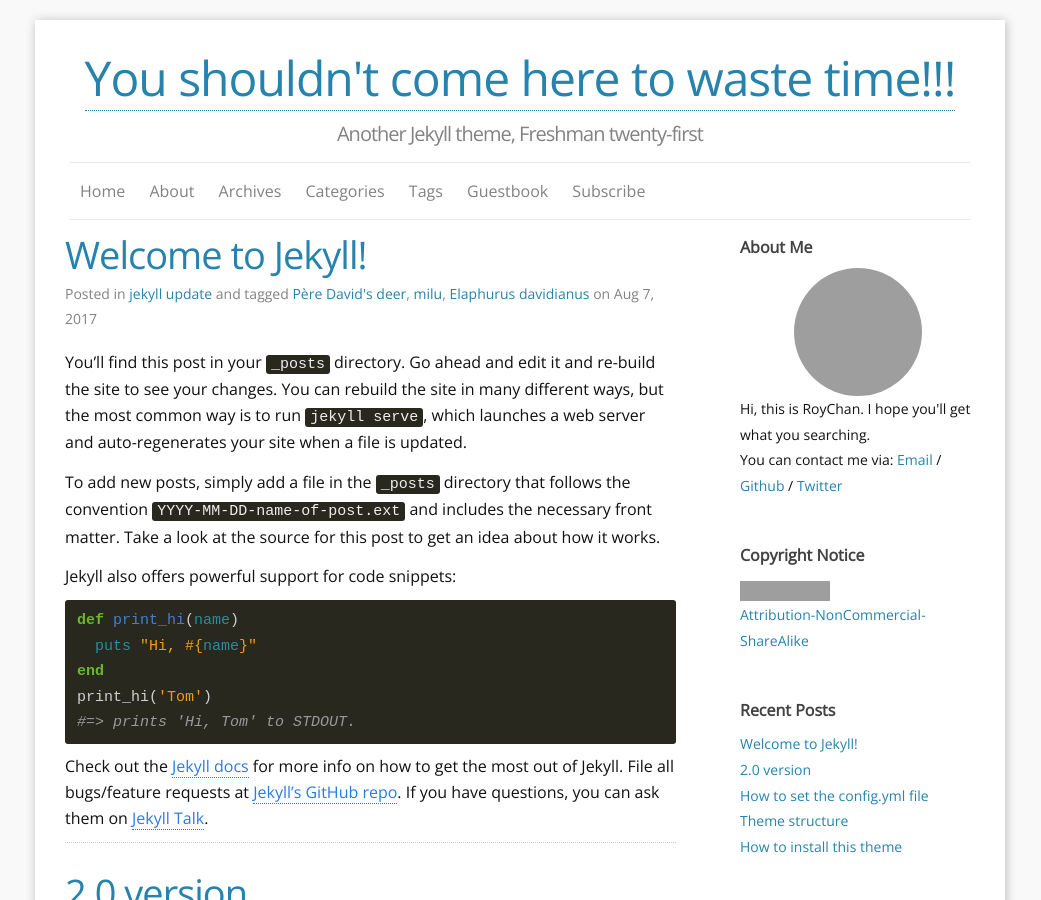
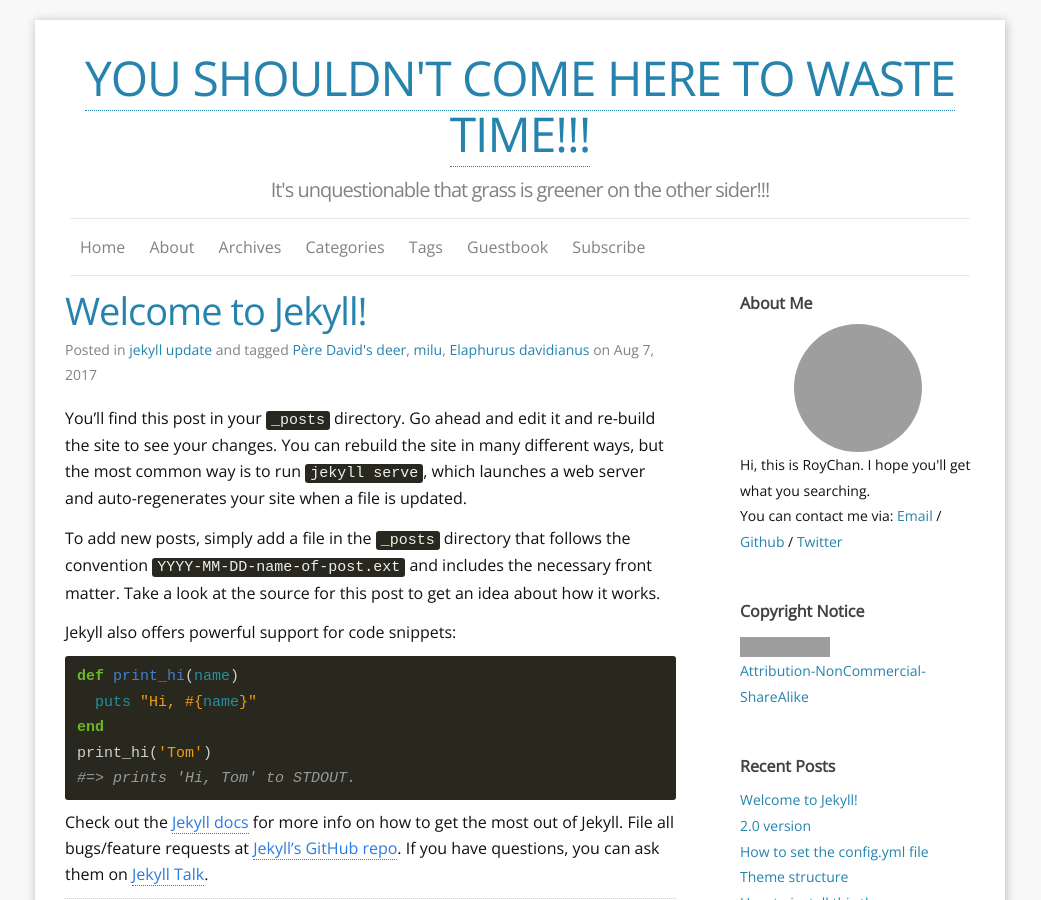
Before and after one commit to RoyWorld/RoyWorld.github.io, a Jekyll site: the page built from index.html, in a window 1280 px wide and 900 px high. Shown: the whole window, without its empty margins (120-1161 px from the left). Built offline with Jekyll 4.4.1, drawn with Linux system fonts in a browser that asks for light colours; nearby versions of some CDN libraries; the list of posts is cut into pages by our own code; some of the changed text lies outside the part shown; grey boxes are pictures that could not be loaded.

Commit message:
修改个人信息和站标

```diff
--- a/_config.yml
+++ b/_config.yml
@@ -1,9 +1,9 @@
 ### Site info:
-title: You shouldn't come here to waste time!!!
-tagline: Another Jekyll theme, Freshman twenty-first
+title: YOU SHOULDN'T COME HERE TO WASTE TIME!!!
+tagline: It's unquestionable that grass is greener on the other sider!!!
 author: RoyChan
 email: r0Yz2ZcHAn@gmail.com
-description: It's unquestionable that grass is greener on the other sider!!! # You can edit this line in _config.yml. It will appear in your document head meta and in your feed.xml site description
+description: WHY WOULD YOU LIKE TO SUBSCRIBE A SHIT? # You can edit this line in _config.yml. It will appear in your document head meta and in your feed.xml site description
 keywords: "Jekyll, theme, Freshman21"
 baseurl: "/" # the subpath of your site, e.g. /blog/
 url: "http://royworld.github.io" # the base hostname & protocol for your site
@@ -13,7 +13,7 @@
 #twitter_username: yulijia
 github_username:  RoyWorld
 disqus_shortname: r0yz2zchan
-favicon:     "/images/favicon.ico"
+favicon:     "/images/stormtroopocat.png"
 aboutme: Hi, this is RoyChan. I hope you'll get what you searching. # these are shown on aboutme-sidebar.
 aboutme_photo: https://avatars0.githubusercontent.com/u/12530872?v=4&u=246d8ba13c670a8db18544c47e558e3e9fd8bd5a&s=400 # your photo.
 google_analytics_key: UA-57979084-1 # put YOUR key here to enable tracking! (blank to disable)
```
Also changed, not shown: images/stormtroopocat.png (added).
